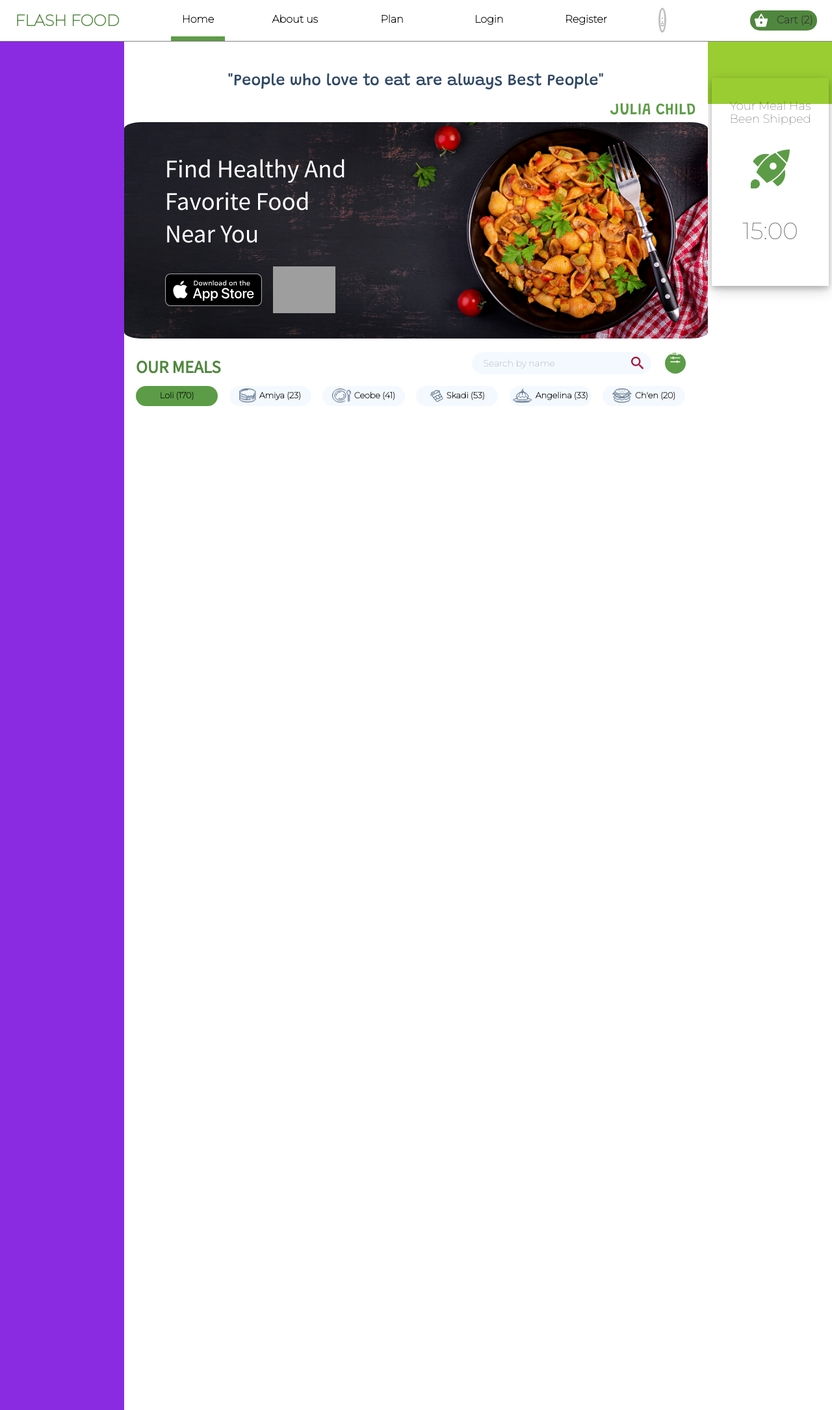
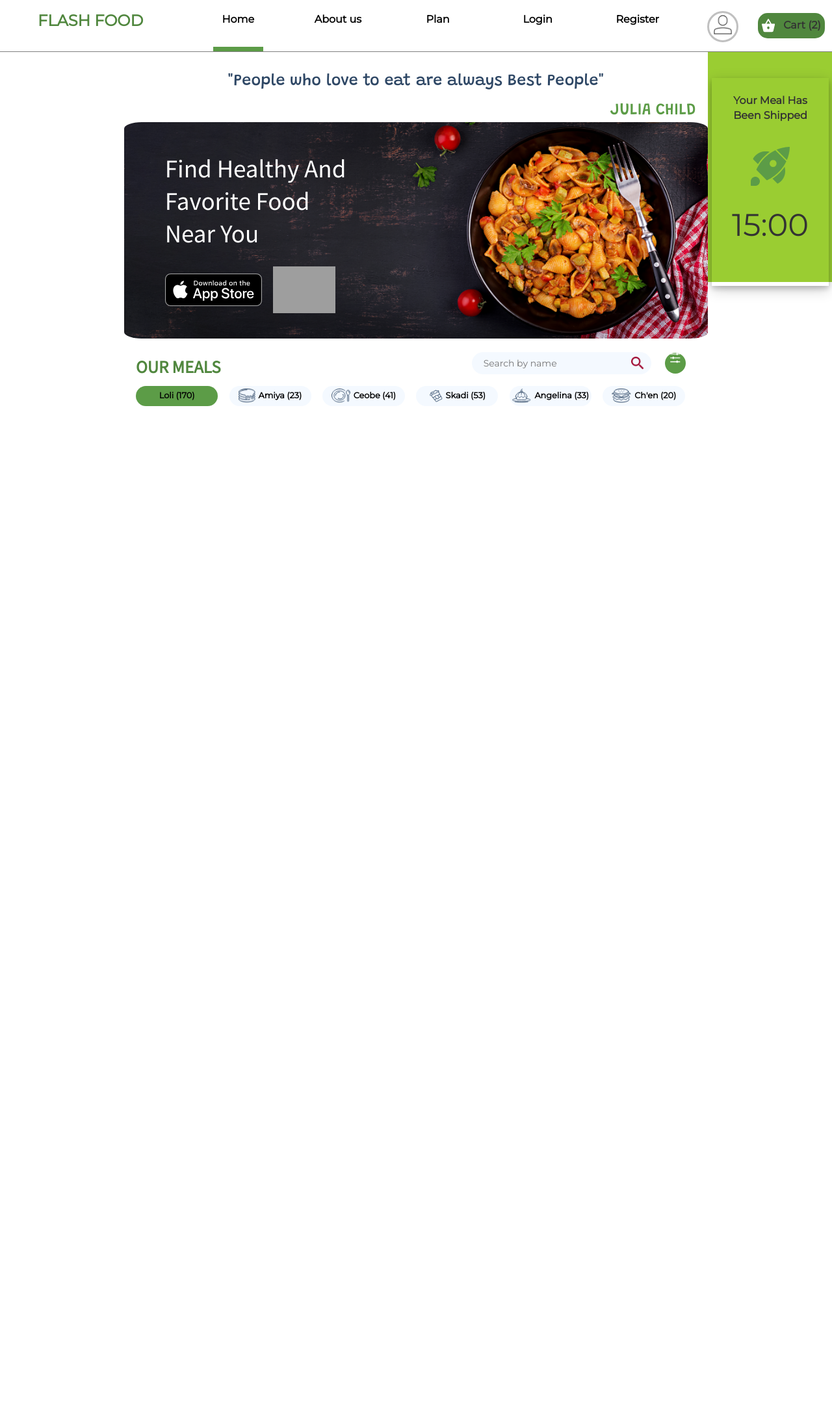
Before and after one commit to Projekt-Reddo/Tabemono, a Python web app: template Templates/index.html in a window 1280 px wide. Shown: the whole page at 65% size. Run offline with Jinja, Linux system fonts and the light colour scheme; the template is opened without the code that fills it, so the values that code supplies are empty; some libraries are stand-ins or nearby versions; grey boxes are pictures that could not be loaded.

Commit message:
fix bug shipping and order

```diff
--- a/Templates/index.html
+++ b/Templates/index.html
@@ -3,7 +3,7 @@
 <head>
     <meta charset="UTF-8">
     <meta name="viewport" content="width=device-width, initial-scale=1.0">
-    <link href="https://fonts.googleapis.com/css2?family=Montserrat:wght@100&display=swap" rel="stylesheet">
+    <link href="https://fonts.googleapis.com/css2?family=Montserrat:wght@300;400&display=swap" rel="stylesheet">
     <link href="https://fonts.googleapis.com/css2?family=Grandstander:wght@500&display=swap" rel="stylesheet">
     <link href="https://fonts.googleapis.com/css2?family=Noto+Sans+JP&display=swap" rel="stylesheet">
     <link rel="stylesheet" href="https://maxcdn.bootstrapcdn.com/bootstrap/3.4.1/css/bootstrap.min.css">
@@ -11,11 +11,14 @@
     <title>Tabemono</title>
 </head>
 <body>
+
     <!-- Header and Navigation Bar -->
     <header>
         <nav>
+
             <!-- Logo -->
             <h1>FLASH FOOD</h1>
+
             <!-- Menu -->
             <ul>
                 <li class="active"><a href="index.html">Home</a></li>
@@ -23,45 +26,60 @@
                 <li><a href="#">Plan</a></li>
                 <li><a href="login.html">Login</a></li>
                 <li><a href="register.html">Register</a></li>
-                <div class="userImage">
-                    <div class="border">
-                        <img src="icons/user.png">
-                    </div>
+            </ul>
+
+            <!-- User imange -->
+            <button class="userImage">
+                <div class="border">
+                    <img src="icons/user.png">
                 </div>
-            </ul>
-            <!-- User imange -->
-            <div class="login-infor"></div>
+            </button>
+
             <!-- Cart -->
-            <div class="cart">
+            <button class="cart">
                 <img src="icons/cart.png">
                 <p>Cart (2)</p>
+            </button>
+        </nav>
+
+        <!-- Order information -->
+        <div class="order, invisible">
+            <div class="OrderHeading">
+                <h2>My Order</h2>
             </div>
-        </nav>
-        <div class="order">
-            <h2>My Order</h2>
             <div class="detail">
-                <h5 class="address">20 Millennium Road</h5>
-                <h5 class="waiting-time">30 min</h5>
+                <div class="infor">
+                    <p class="address">20 Millennium Road</p>
+                    <p class="waiting-time">30 min</p>
+                </div>
+                <div class="edit-infor">
+                    <p>EDIT</p>
+                </div>
             </div>
             <div class="disk">
                 <div class="food">
                     <div class="img-border">
                         <img class="food-img" src="images/Pakistani Chicken Platter.png">
                     </div>
-                    <h5 class="food-name">Pakistani Chicken Platter</h5>
-                    <h5 class="price">$21.40</h5>
+                    <div class="food-infor">
+                        <p class="food-name">Pakistani Chicken Platter</p>
+                        <p class="price">$21.40</p>
+                    </div>
+
                 </div>
                 <div class="food">
                     <div class="img-border">
                         <img class="food-img" src="icons/delivery.png">
                     </div>
-                    <h5 class="food-name">Delivery</h5>
-                    <h5 class="price">$0.00</h5>
+                    <div class="food-infor">
+                        <p class="food-name">Delivery</p>
+                        <p class="price">$0.00</p>
+                    </div>
                 </div>
             </div>
             <div class="total">
-                <h5 class="total-detail">Total:</h5>
-                <h5 class="total-price">$21.40</h5>
+                <p class="total-detail">Total:</p>
+                <p class="total-price">$21.40</p>
             </div>
             <button class="checkout">CHECKOUT</button>
         </div>
@@ -178,12 +196,12 @@
     <!-- Right aside for shipping status -->
     <aside class="right">
         <div class="delivery">
-            <h4>Your Meal Has Been Shipped</h4>
+            <p>Your Meal Has Been Shipped</p>
             <img class="ship_icon" src="icons/ship.png">
-            <h1 class="time"><time datetime="00:15:00+07:00">15:00</time></h1>
+            <p class="time"><time datetime="00:15:00+07:00">15:00</time></p>
         </div>
 
-    <!-- Developer infomations, References -->
+    <!-- Developer information, References -->
     <footer>
     </footer>
 </body>
--- a/Templates/style/index.css
+++ b/Templates/style/index.css
@@ -6,7 +6,7 @@
 /*
 Content:
 
-1. body (font)
+1. body (font, anchor tag)
 2. header (logo, menu, user, cart)
 3. left
 4. main content
@@ -18,6 +18,11 @@ Content:
 
 html {
     font-size: 16px;
+}
+
+a {
+    text-decoration: none;
+    color: black;
 }
 
 @media (max-width: 1024px) and (orientation: landscape){
@@ -65,23 +70,23 @@ body {
 /* 2. header  */
 
 header {
-    display: grid;
+    width: 100%;
+    height: 10%;
     position: fixed;
     background-color: white;
-    width: 100%;
-    height: 4rem;
     border-bottom: 1px solid gray;
 }
 
 nav {
     height: 100%;
+    width: 100%;
     display: flex;
     text-align: center;
     align-items: center;
 }
 
 nav > * {
-    height: 20%;
+    height: 100%;
     margin: auto;
     font-size: 1rem;
     font-weight: bold;
@@ -90,17 +95,16 @@ nav > * {
 /* Logo */
 
 nav h1 {
+    width: 20%;
     font-size: 1.5rem;
     color: #50873E;
     font-weight: bold;
-    height: 100%;
     padding-top: 1.2rem;
 }
 
 nav ul {
+    width: 60%;
     list-style-type: none;
-    height: 100%;
-    width: 65%;
     display: flex;
     justify-content: space-around;
 }
@@ -108,11 +112,6 @@ nav ul {
 nav ul li {
     width: 10%;
     padding-top: 1.2rem;
-}
-
-li>a {
-    text-decoration: none;
-    color: black;
 }
 
 .active {
@@ -123,123 +122,146 @@ li>a {
 
 .userImage {
     height: 100%;
-    width: auto;
+    width: 5%;
+    border: none;
+    background: none;
 }
 
 .userImage .border {
-    width: 60%;
-    height: 60%;
+    width: 3rem;
+    height: 3rem;
     border: 3px solid silver;
     border-radius: 50%;
     margin:auto;
-    margin-top: 1.5vh;
+    margin-top: 5%;
 }
 
-.userImage>.border>* {
-    height: 80%;
-    width: 80%;
-    padding-top: 1.5vh;
+.userImage .border img {
+    height: 70%;
+    width: 70%;
+    margin-top: 0.2rem;
 }
 
 /* Cart */
 
 .cart {
     height: 50%;
+    width: 8%;
     background: #50873E;
     display: flex;
-    width: 8%;
     justify-content: center;
     border-radius: 0.9375rem;
+    border: none;
 }
 
 .cart > * {
     margin: auto;
 }
 
+/* Order */
+
 .order {
     position: absolute;
     height: 100vh;
     width: 25vw;
-    background: whitesmoke;
+    background: white;
     right: 0%;
+    top: 0%;
     z-index: 1;
     border: 2px solid silver;
+    display:grid;
+    grid-template-columns: auto;
+    grid-template-rows: 10% 10% 50% 10% 10%;
+    grid-row-gap: 3%;
+}
+
+.order .invisible {
     display: none;
 }
 
-.order>* {
-    margin: 5vh 0 5vh 0;
+.order .OrderHeading {
+    width: 100%;
+    height: fit-content;
 }
 
 .order .detail {
-    height: 10vh;
-    width: 23vw;
-    margin-left: 1vw;
+    height: 100%;
+    width: 90%;
+    margin-left: 5%;
     background:#C4DFBA;
     border-radius: 10px;
     color: black;
+    display: grid;
+    grid-template-columns: repeat(2, auto);
+    grid-column-gap: 10%;
 }
 
 .order .detail>* {
-    margin: 0 2vw 0 2vw;
-    padding-top: 0.75vw;
+    padding-top: 0.5vw;
     text-align: right;
 }
 
+.order .detail .edit-infor{
+    width: 50%;
+    text-align: left;
+    color: #50873E;
+    font-weight: bold;
+}
+
 .order .disk {
-    height: 45vh;
+    height: 100%;
     width: 100%;
 }
 
 .order .disk .food {
     height: 25%;
-    width: 25vw;
+    width: 100%;
+    display: grid;
+    grid-template-columns: 1fr 1fr;
+    grid-column-gap: 5%;
+    margin-bottom: 5%;
 }
 
 .order .disk .img-border {
-    float: left;
     height: 100%;
+    width: 100%;
 }
 
 .order .disk .img-border img {
-    height: 100%;
-    width: 10vw;
+    max-width: 100%;
+    max-height: 100%;
     border-radius: 10px;
+    margin-left: 5%;
 }
 
-.order .disk h5 {
-    height: 10%;
-    width: 50%;
-    margin-top: 2vh;
-    margin-left: 12vw;
+.order .disk .food .food-infor {
+    height: 100%;
+    width: 100%;
     text-align: right;
 }
 
-main {
-    background: white;
-    height: 130rem;
-    grid-column: 4/9;
-    margin-top: 10%;
+.order .disk p {
+    padding-right: 5%;
 }
 
 .order .total {
-    height: 5vh;
+    height: 100%;
     width: 100%;
     display: flex;
-    font-size: 1.5rem;
+    font-size: 1.25rem;
 }
 
 .order .total .total-price {
-    padding-left: 16vw;
+    margin-left: 60%;
 }
 
 .order .checkout {
     background:#5C9C47;
-    height: 6vh;
-    width: 8vw;
-    margin: 5vh 0 0 8.5vw;
-    border-radius: 2vh 2vh 0 0 ;
+    height: 70%;
+    width: 40%;
+    border-radius: 1rem 1rem 0 0 ;
     border: none;
+    margin: auto;
     color: white;
 }
 
@@ -247,15 +269,16 @@ main {
 
 .left {
     grid-column: 1/4;
-    background: blueviolet;
+    /* background: blueviolet; */
 }
 
 /* 4. main content */
 
-footer {
-    height: 20%;
-    background-color: yellowgreen;
-    grid-column: 1/12;
+main {
+    background: white;
+    height: 130rem;
+    grid-column: 4/9;
+    margin-top: 10%;
 }
 
 .banner_container {
@@ -438,10 +461,18 @@ h3 {
     padding: 3vh 1vw 0vh 1vw;
 }
 
+.delivery p:nth-child(1) {
+    font-size: 1rem;
+    font-weight: 1000;
+}
+
+.delivery p:nth-child(3) {
+    font-size: 3rem;
+}
+
 /* 6. footer */
-
 footer {
+    height: 20%;
     background-color: yellowgreen;
-    height: 20vh;
     grid-column: 1/12;
 }
```
Also changed, not shown: Templates/icons/Icon ionic-ios-options.png (added).
